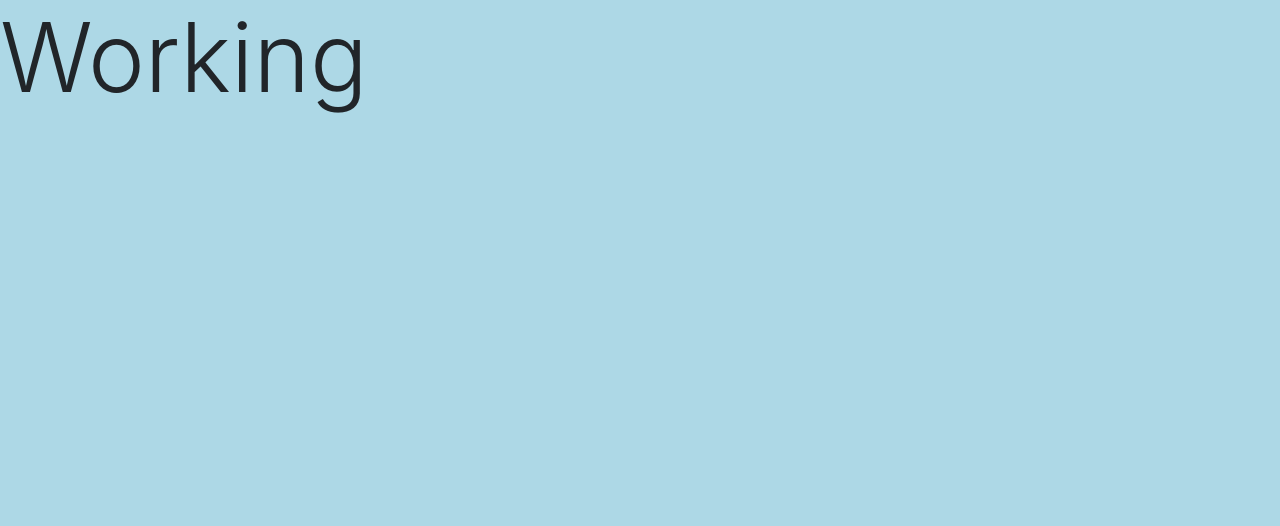
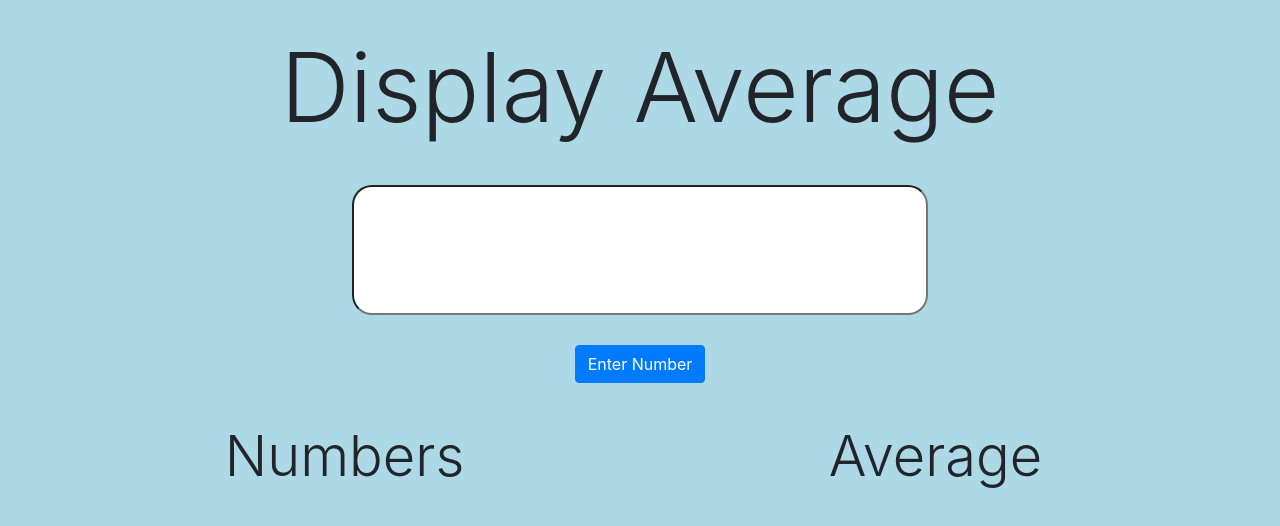
Before and after one commit to musicteachj/Average, a plain HTML site: page index.html in a window 1280 px wide. Drawn offline with nearby package versions, Linux system fonts and the light colour scheme.

Commit message:
add styles, structure and functionality
1st draft

```diff
--- a/assets/css/style.css
+++ b/assets/css/style.css
@@ -1,7 +1,52 @@
 * {
+	margin: 0;
+	padding: 0;
+}
 
+html {
+	position: relative;
+	height: 100%;
+	width: 100%;
 }
 
 body {
 	background-color: lightblue;
 }
+
+header {
+	margin: 0 auto;
+	margin-top: 30px;
+	text-align: center;
+}
+
+.container1 {
+	background-color: ;
+	text-align: center;
+	margin-top: 40px;
+	margin-left: 5%;
+	margin-right: 5%;
+}
+
+.container2 {
+	background-color: ;
+	text-align: center;
+	margin-top: 40px;
+	margin-left: 5%;
+	margin-right: 5%;
+}
+
+input {
+	border-radius: 20px;
+	height: 130px;
+	width: 50%;
+	text-align: center;
+}
+
+input:focus {
+	background-color: pink;
+	outline: none;
+}
+
+[type='button'] {
+	margin-top: 30px;
+}
--- a/assets/js/app.js
+++ b/assets/js/app.js
@@ -1 +1,24 @@
-console.log('Working');
+var num = [];
+var reducer = (accumulator, currentValue) => accumulator + currentValue;
+
+document.getElementById('numberC').innerHTML = num;
+
+document.getElementById('btn').addEventListener("click", function() {
+	var newValue = document.getElementById('input').value;
+
+	document.getElementById('input').value = "";
+
+	var numT = parseInt(newValue);
+	num.push(numT)
+
+	document.getElementById('numberC').innerHTML = num;
+
+	var numAdd = num.reduce(reducer);
+
+	var average = numAdd / num.length;
+
+	console.log(average);
+
+	document.getElementById('averageC').innerHTML = average.toFixed(1);
+
+});
--- a/index.html
+++ b/index.html
@@ -1,7 +1,7 @@
 <!DOCTYPE html>
 <html lang="en-US">
 <head>
-	<title>Elon Musk</title>
+	<title>Average</title>
 	<meta charset="utf-8">
 	<meta name="viewport" content="width=device-width, initial-scale=1.0">
 
@@ -13,7 +13,30 @@
 </head>
 <body>
 
-	<h1 class="display-1">Working</h1>
+	<header>
+		<h1 class="display-1">Display Average</h1>
+	</header>
+
+	<div class="container1">
+		<input type="number" name="number" class="display-4" id="input">
+		<br>
+		<button type="button" class="btn btn-primary" id="btn">Enter Number</button>
+	</div>
+
+	<div class="container2">
+		<div class="row">
+			<div class="col-6">
+				<h1 class="display-4">Numbers</h1>
+				<h1 id="numberC" class="display-4">Numbers</h1>
+			</div>
+			<div class="col-6">
+				<h1 class="display-4">Average</h1>
+				<h1 id="averageC" class="display-4"></h1>
+			</div>
+		</div>
+
+
+	</div>
 
 </body><!-- End of body -->
 <script type="text/javascript" src="assets/js/app.js"></script>
```
